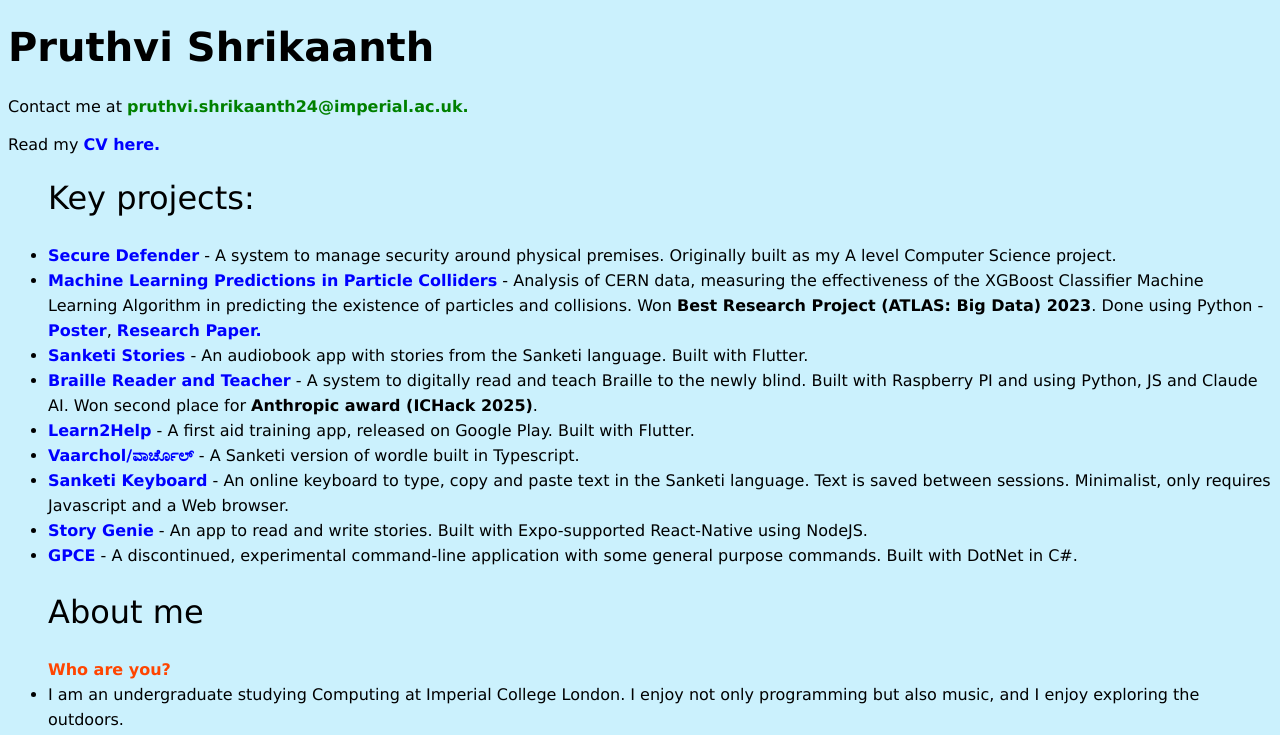
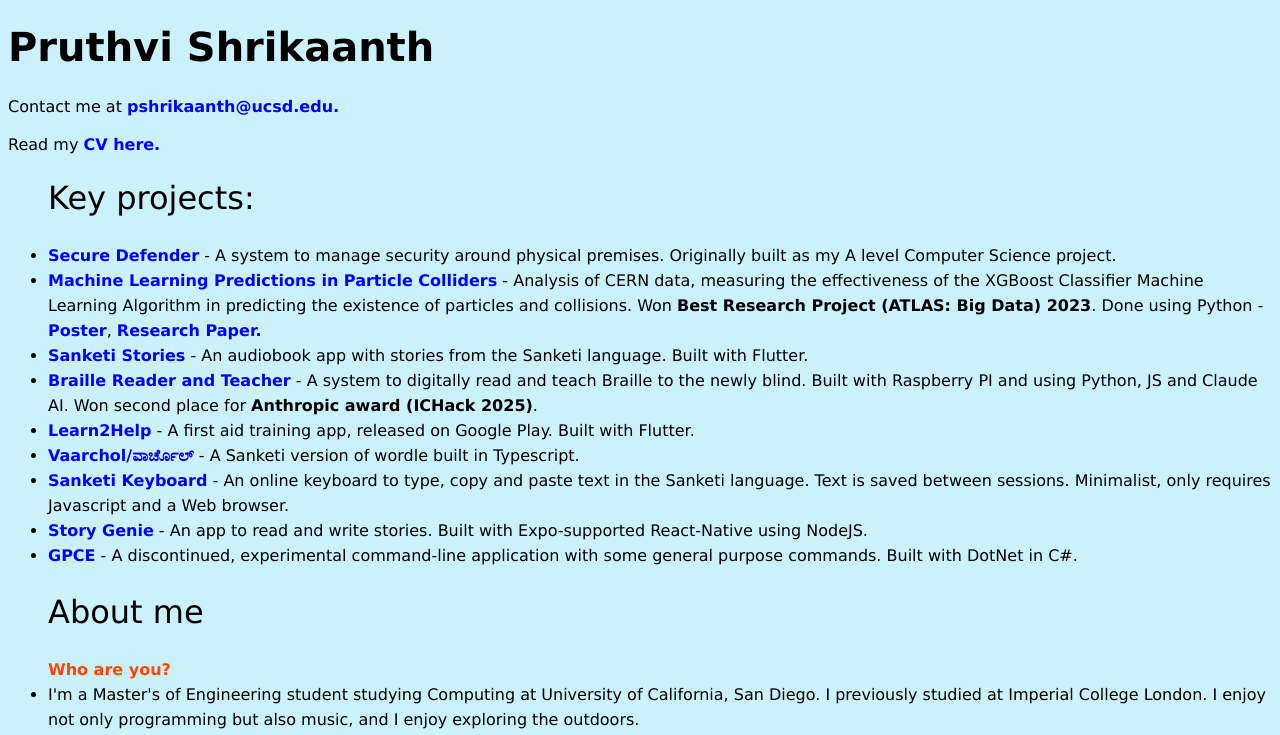
Before and after one commit to Blue0Tech/Blue0Tech.github.io, a plain HTML site: page index.html in a window 1280 px wide. Shown: the part 61-796 px from the top of the page. Drawn offline with Linux system fonts and the light colour scheme.

Commit message:
Update index.html

```diff
--- a/index.html
+++ b/index.html
@@ -18,7 +18,7 @@
             Jump to: <a href="#key-projects">Key projects</a> | <a href="#about-me">About me</a>
             <br/>
         </div>
-            Contact me at <a href="mailto:pruthvi.shrikaanth24@imperial.ac.uk" target="_blank" id="contact">pruthvi.shrikaanth24@imperial.ac.uk.</a>
+            Contact me at <a href="mailto:pshrikaanth@ucsd.edu" target="_blank">pshrikaanth@ucsd.edu.</a>
             <br/><br/>
             Read my <a href="Pruthvi Shrikaanth CV Public.pdf" target="_blank">CV here.</a>
         <ul>
@@ -55,7 +55,7 @@
             <p id="about-me" class="subsection-title">About me</p>
             <b class="q">Who are you?</b>
             <li>
-                I am an undergraduate studying Computing at Imperial College London. I enjoy not only programming but also music, and I enjoy exploring the outdoors.
+                I'm a Master's of Engineering student studying Computing at University of California, San Diego. I previously studied at Imperial College London. I enjoy not only programming but also music, and I enjoy exploring the outdoors.
             </li>
             <b class="q">What do you do?</b>
             <li>
```
